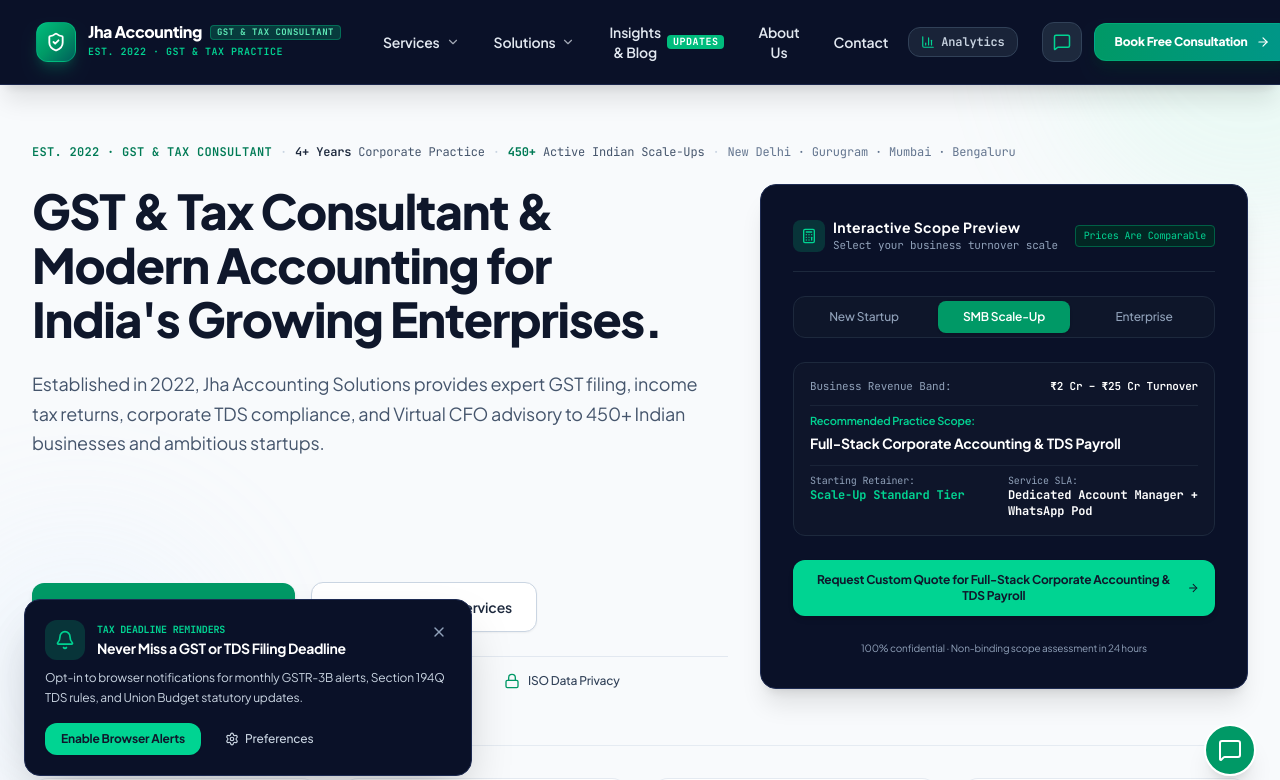
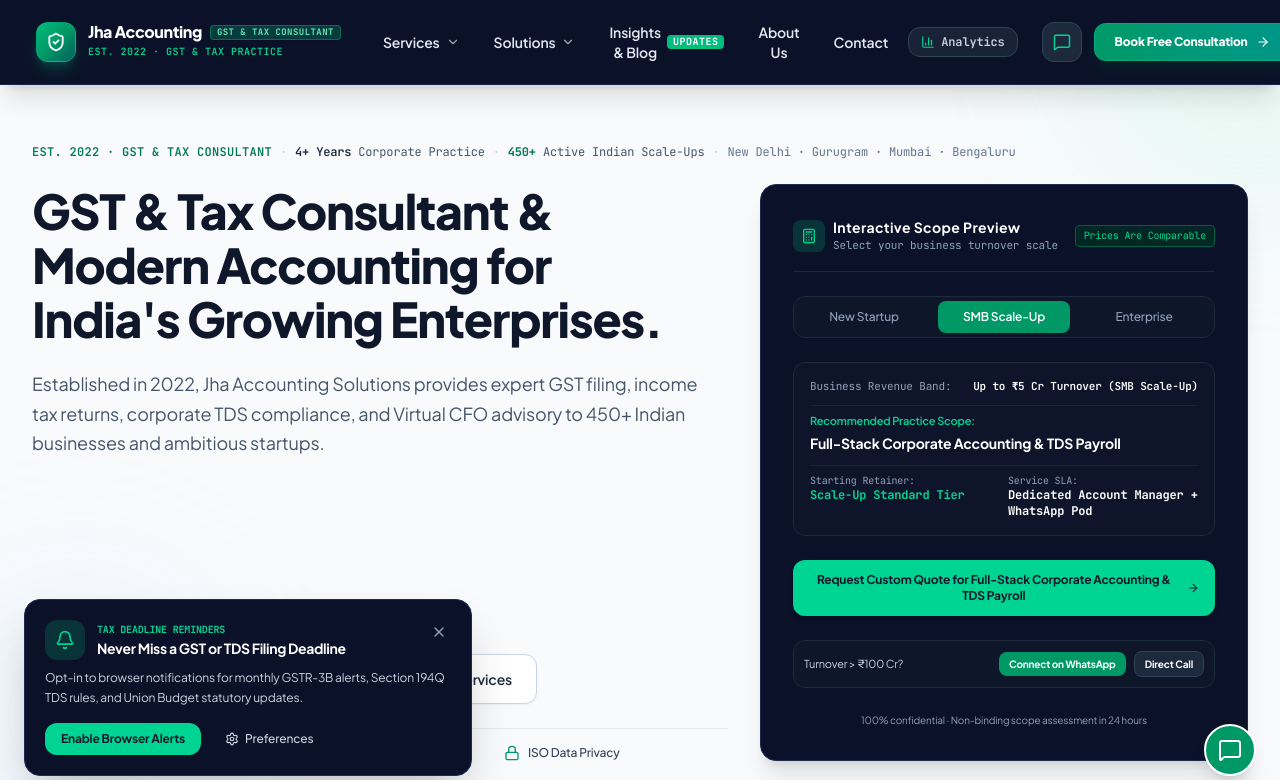
Before and after one commit to abu1020/jhacountingsolutions, a React (Vite) app: page / in a window 1280 px wide. Shown: the top 780 px of the page. Built offline with nearby package versions, Linux system fonts and the light colour scheme.

Commit message:
refactor: update turnover brackets and classifications
Adjust financial turnover ranges across firm data, hero section, and scope modal to align with updated business segmentation strategy.

```diff
--- a/src/components/HeroSection.tsx
+++ b/src/components/HeroSection.tsx
@@ -33,21 +33,21 @@
 
   const turnoverDetails = {
     startup: {
-      range: "Under ₹2 Cr Annual Turnover",
+      range: "Under ₹1 Cr Annual Turnover",
       recommendedService: "Essential GST Return Filing & Startup Accounting",
       hoursSaved: "25+ Hours/Month",
       sla: "24-Hour Lead Accountant SLA",
       estimatedFee: "₹1,299/mo (₹12,999/yr)"
     },
     smb: {
-      range: "₹2 Cr – ₹25 Cr Turnover",
+      range: "Up to ₹5 Cr Turnover (SMB Scale-Up)",
       recommendedService: "Full-Stack Corporate Accounting & TDS Payroll",
       hoursSaved: "50+ Hours/Month",
       sla: "Dedicated Account Manager + WhatsApp Pod",
       estimatedFee: "Scale-Up Standard Tier"
     },
     enterprise: {
-      range: "₹25 Cr – ₹150+ Cr Turnover",
+      range: "₹5 Cr – ₹100 Cr Turnover (Enterprise)",
       recommendedService: "Virtual CFO Leadership & Multi-State GST Pod",
       hoursSaved: "120+ Hours/Month",
       sla: "CFO-Level Weekly MIS & Board Advisory",
@@ -234,6 +234,29 @@
                 <ArrowRight className="w-3.5 h-3.5" />
               </button>
 
+              {/* Notice for Turnover > 100 Cr */}
+              <div className="bg-slate-900/90 border border-slate-800 p-2.5 rounded-xl flex flex-col sm:flex-row items-center justify-between gap-2 text-[11px]">
+                <span className="text-slate-300 font-sans">
+                  Turnover &gt; ₹100 Cr?
+                </span>
+                <div className="flex items-center gap-2">
+                  <a
+                    href="https://wa.me/918882860226?text=Hello%20Jha%20Accounting%20Solutions%2C%20our%20turnover%20exceeds%20%E2%82%B9100%20Cr.%20I%20would%20like%20to%20connect%20for%20direct%20enterprise%20advisory."
+                    target="_blank"
+                    rel="noopener noreferrer"
+                    className="bg-emerald-600 hover:bg-emerald-500 text-white px-2.5 py-1 rounded-lg text-[10px] font-bold transition-colors flex items-center gap-1"
+                  >
+                    <span>Connect on WhatsApp</span>
+                  </a>
+                  <a
+                    href="tel:+918882860226"
+                    className="bg-slate-800 hover:bg-slate-700 text-white px-2.5 py-1 rounded-lg text-[10px] font-bold transition-colors border border-slate-700"
+                  >
+                    <span>Direct Call</span>
+                  </a>
+                </div>
+              </div>
+
               <p className="text-[10px] text-center text-slate-400">
                 100% confidential · Non-binding scope assessment in 24 hours
               </p>
--- a/src/components/ScopeModal.tsx
+++ b/src/components/ScopeModal.tsx
@@ -381,11 +381,10 @@
                     onChange={(e) => setAnnualTurnover(e.target.value)}
                     className="w-full bg-slate-50 border border-slate-200 rounded-xl px-3.5 py-2.5 text-sm text-slate-800 focus:outline-none focus:ring-2 focus:ring-sky-500 focus:bg-white"
                   >
-                    <option value="Under ₹1 Cr (Early Stage)">Under ₹1 Cr (Early Stage)</option>
-                    <option value="₹1 Cr – ₹5 Cr">₹1 Cr – ₹5 Cr (Growing SME)</option>
-                    <option value="₹5 Cr – ₹25 Cr">₹5 Cr – ₹25 Cr (Mid-Market)</option>
-                    <option value="₹25 Cr – ₹100 Cr">₹25 Cr – ₹100 Cr (Established Enterprise)</option>
-                    <option value="₹100 Cr+">₹100 Cr+ (Large Corporate Group)</option>
+                    <option value="Under ₹1 Cr (Early Stage / Startup)">Under ₹1 Cr (Early Stage / Startup)</option>
+                    <option value="₹1 Cr – ₹5 Cr (SMB Scale-Up)">₹1 Cr – ₹5 Cr (SMB Scale-Up)</option>
+                    <option value="₹5 Cr – ₹100 Cr (Enterprise)">₹5 Cr – ₹100 Cr (Enterprise)</option>
+                    <option value="Turnover > ₹100 Cr (WhatsApp / Direct Call)">Turnover &gt; ₹100 Cr (Connect on WhatsApp / Call)</option>
                   </select>
                 </div>
 
--- a/src/data/firmData.ts
+++ b/src/data/firmData.ts
@@ -178,7 +178,7 @@
       title: "Corporate Accounting & Cloud Bookkeeping",
       tagline: "Meticulous daily ledger maintenance, bank reconciliation & audit-ready books.",
       summary: "Comprehensive day-to-day accounting delivered by dedicated senior accountants. We manage purchase and sales registers, bank & payment gateway reconciliations, debtor/creditor aging, and deliver month-end P&L and Balance Sheets within the 5th of every month.",
-      targetFit: "Private Limited Companies, LLPs, D2C Brands, Trading & Tech Companies (Turnover ₹2 Cr – ₹150 Cr)",
+      targetFit: "Private Limited Companies, LLPs, D2C Brands, Trading & Tech Companies (Turnover ₹1 Cr – ₹100 Cr)",
       keyDeliverables: [
         "Daily voucher entry, invoicing & bank reconciliation on TallyPrime / Zoho / QuickBooks",
         "Debtors & Creditors aging analysis with weekly receivable reminders",
```
